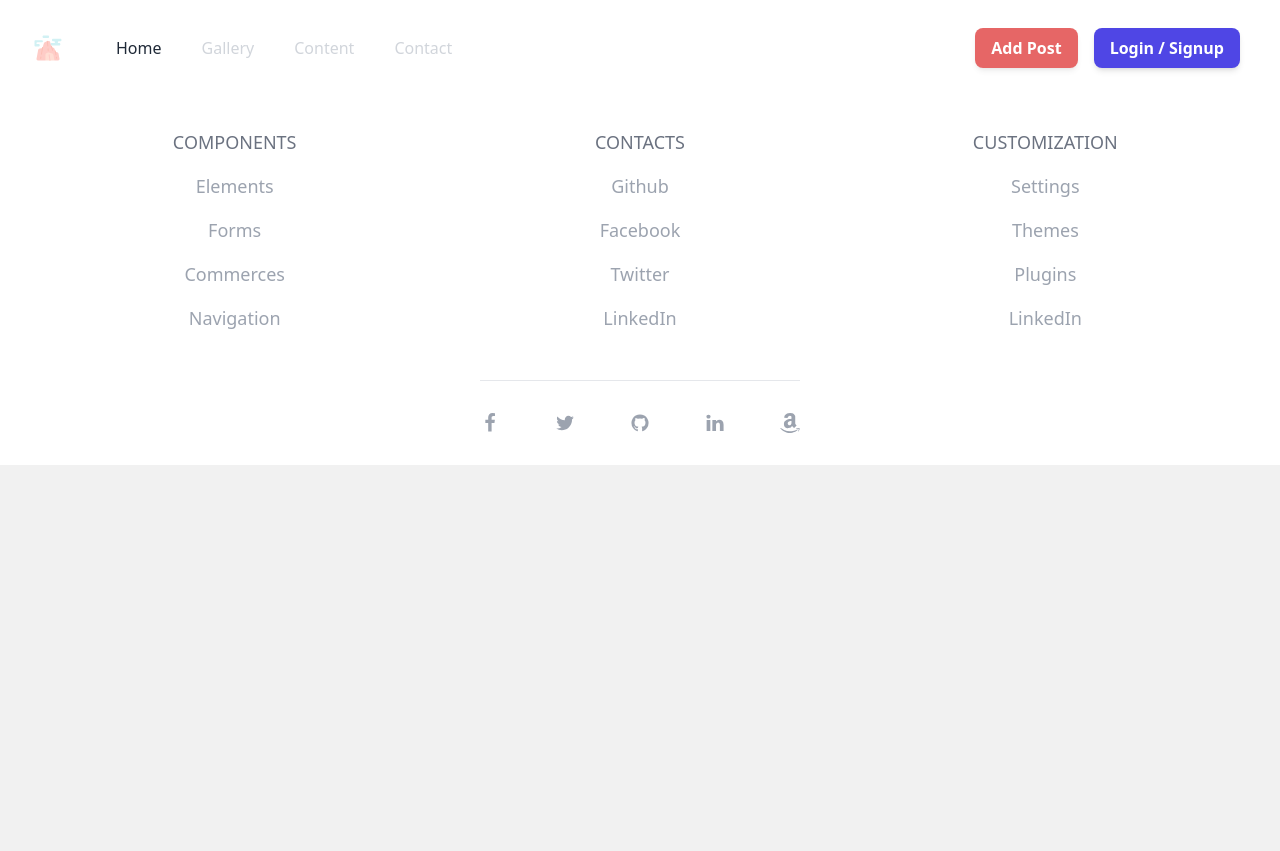
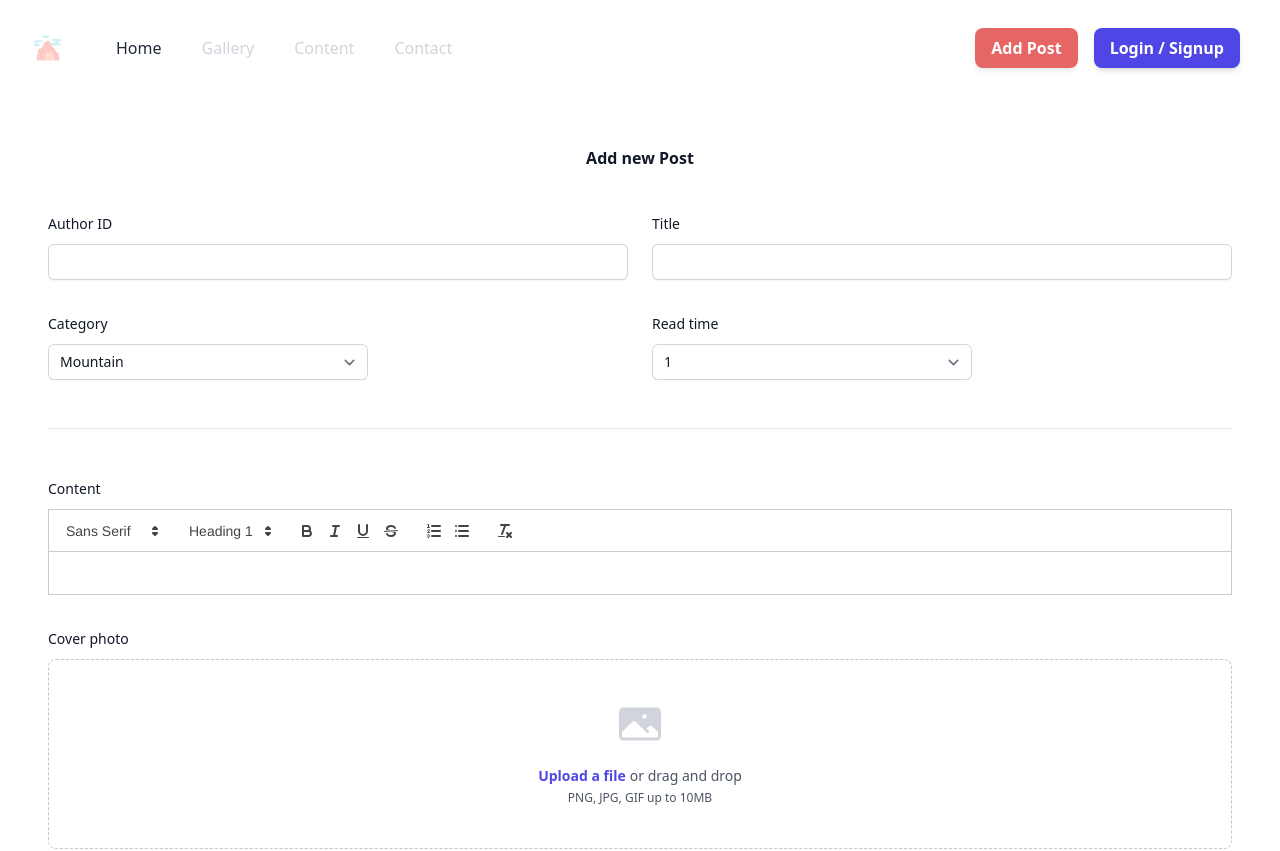
Before and after one commit to Aoblu87/frontend-blog, a React (Vite) app: page /newPost in a window 1280 px wide. Shown: the top 851 px of the page. Before the commit the page ends 800 px from the top, so only its background shows below. Built offline with nearby package versions, Linux system fonts and the light colour scheme.

Commit message:
new post fetch da controllare, non carica file, prob non legge formData poichè fetch cover all'interno di IF annidati

```diff
--- a/src/App.jsx
+++ b/src/App.jsx
@@ -7,6 +7,7 @@ import Profile from "./components/Profile/Profile"
 import { useState } from "react"
 import Main from "./components/Main/Main"
 import LoadingContext from "./contexts/LoadingContext"
+import NewPost from "./components/MyNavbar/NewPost/NewPost"
 
 export default function App() {
     const [loading, setLoading] = useState(true)
@@ -24,6 +25,7 @@ export default function App() {
                         />
                         <Route path="/blog/:id" element={<Blog />} />
                         <Route path="/profile" element={<Profile />} />
+                        <Route path="/newPost" element={<NewPost />} />
                     </Routes>
                     <Footer />
                 </BrowserRouter>
--- a/src/components/MyNavbar/NewPost/NewPost.jsx
+++ b/src/components/MyNavbar/NewPost/NewPost.jsx
@@ -3,6 +3,7 @@ import "react-quill/dist/quill.snow.css"
 import { ToastContainer, toast } from "react-toastify"
 import "react-toastify/dist/ReactToastify.css"
 import TextEditor from "./TextEditor"
+import { PhotoIcon, UserCircleIcon } from "@heroicons/react/24/solid"
 
 export default function NewPost() {
     const [text, setText] = useState("")
@@ -14,25 +15,6 @@ export default function NewPost() {
     const [cover, setCover] = useState(null)
     const [readTime, setReadTime] = useState("")
     const [posts, setPosts] = useState([])
-
-    // const getPosts = async () => {
-    //   try {
-    //     const response = await fetch(
-    //       `${import.meta.env.VITE_MY_PORT}/api/blogPosts`
-    //     );
-
-    //     if (!response.ok) {
-    //       throw new Error(`HTTP error! Status: ${response.status}`);
-    //     }
-
-    //     const data = await response.json();
-    //     setPosts(data);
-    //   } catch (error) {
-    //     console.error("Error fetching data:", error);
-    //   } finally {
-    //     setLoading(false);
-    //   }
-    // };
 
     // Controllo cambiamento nella text area
     const handleChange = useCallback((value) => {
@@ -47,10 +29,6 @@ export default function NewPost() {
         let date = new Date().toLocaleDateString()
         console.log(date)
 
-        //imposto il tempo per la chiusura del modale sincronizzato con il toast
-        const timeoutCloseLogin = () => {
-            setTimeout(closeLogin, 2500)
-        }
         const textData = {
             readTime: {
                 value: readTime,
@@ -94,7 +72,6 @@ export default function NewPost() {
                         body: formData,
                     }
                 )
-            }
                 if (fileResponse.ok) {
                     const fileDataResponse = await fileResponse.json()
                     console.log(fileDataResponse)
@@ -108,7 +85,9 @@ export default function NewPost() {
 
                         theme: "light",
                     })
-                timeoutCloseLogin()
+                } else {
+                    throw new Error(`HTTP error! Status: ${response.status}`)
+                }
             } else {
                 throw new Error(`HTTP error! Status: ${response.status}`)
             }
@@ -129,7 +108,7 @@ export default function NewPost() {
     }
     return (
         <>
-            <form onSubmit={handleSubmit}>
+            {/* <form onSubmit={handleSubmit}>
                 <div className="mb-6 text-3xl font-light text-center text-gray-800 dark:text-white">
                     Add Article
                 </div>
@@ -209,14 +188,7 @@ export default function NewPost() {
                                 required
                                 onChange={handleChange}
                             />
-                            {/* <textarea
-                                    className="flex-1 w-full px-4 py-2 text-base text-gray-700 placeholder-gray-400 bg-white border border-gray-300 rounded-lg appearance-none focus:outline-none focus:ring-2 focus:ring-purple-600 focus:border-transparent"
-                                    id="comment"
-                                    placeholder="Enter your comment"
-                                    name="comment"
-                                    rows="5"
-                                    cols="40"
-                                ></textarea> */}
+
                         </label>
                     </div>
                     <div className="col-span-2 text-right">
@@ -225,6 +197,202 @@ export default function NewPost() {
                             className="py-2 px-4  bg-indigo-600 hover:bg-indigo-700 focus:ring-indigo-500 focus:ring-offset-indigo-200 text-white w-full transition ease-in duration-200 text-center text-base font-semibold shadow-md focus:outline-none focus:ring-2 focus:ring-offset-2  rounded-lg "
                         >
                             Send
+                        </button>
+                    </div>
+                </div>
+            </form> */}
+
+            <form onSubmit={handleSubmit}>
+                <div className="w-full p-12 bg-white space-y-12">
+                    <div className="border-b border-gray-900/10 pb-12">
+                        <h2 className="text-base font-semibold leading-7 text-gray-900 text-center">
+                            Add new Post
+                        </h2>
+
+                        <div className="mt-10 grid grid-cols-1 gap-x-6 gap-y-8 sm:grid-cols-6">
+                            <div className="sm:col-span-3">
+                                <label
+                                    htmlFor="authorId"
+                                    className="block text-sm font-medium leading-6 text-gray-900"
+                                >
+                                    Author ID
+                                </label>
+                                <div className="mt-2">
+                                    <input
+                                        type="text"
+                                        name="authorId"
+                                        id="authorId"
+                                        autoComplete="title"
+                                        className="block w-full rounded-md border-0 py-1.5 text-gray-900 shadow-sm ring-1 ring-inset ring-gray-300 placeholder:text-gray-400 focus:ring-2 focus:ring-inset focus:ring-indigo-600 sm:text-sm sm:leading-6"
+                                        required
+                                        value={idAuthor}
+                                        onChange={(e) =>
+                                            setIdAuthor(e.target.value)
+                                        }
+                                    />
+                                </div>
+                            </div>
+
+                            <div className="sm:col-span-3">
+                                <label
+                                    htmlFor="title"
+                                    className="block text-sm font-medium leading-6 text-gray-900"
+                                >
+                                    Title
+                                </label>
+                                <div className="mt-2">
+                                    <input
+                                        type="text"
+                                        name="title"
+                                        id="title"
+                                        autoComplete="title"
+                                        className="block w-full rounded-md border-0 py-1.5 text-gray-900 shadow-sm ring-1 ring-inset ring-gray-300 placeholder:text-gray-400 focus:ring-2 focus:ring-inset focus:ring-indigo-600 sm:text-sm sm:leading-6"
+                                        required
+                                        value={title}
+                                        onChange={(e) =>
+                                            setTitle(e.target.value)
+                                        }
+                                    />
+                                </div>
+                            </div>
+
+                            <div className="sm:col-span-3">
+                                <label
+                                    htmlFor="category"
+                                    className="block text-sm font-medium leading-6 text-gray-900"
+                                >
+                                    Category
+                                </label>
+                                <div className="mt-2">
+                                    <select
+                                        id="category"
+                                        name="category"
+                                        autoComplete="category"
+                                        className="block w-full rounded-md border-0 py-1.5 text-gray-900 shadow-sm ring-1 ring-inset ring-gray-300 focus:ring-2 focus:ring-inset focus:ring-indigo-600 sm:max-w-xs sm:text-sm sm:leading-6"
+                                        required
+                                        value={category}
+                                        onChange={(e) =>
+                                            setCategory(e.target.value)
+                                        }
+                                    >
+                                        <option>Mountain</option>
+                                        <option>Lead</option>
+                                        <option>Boulder</option>
+                                    </select>
+                                </div>
+                            </div>
+                            <div className="sm:col-span-3">
+                                <label
+                                    htmlFor="readTime"
+                                    className="block text-sm font-medium leading-6 text-gray-900"
+                                >
+                                    Read time
+                                </label>
+                                <div className="mt-2">
+                                    <select
+                                        id="readTime"
+                                        name="readTime"
+                                        autoComplete="readTime"
+                                        className="block w-full rounded-md border-0 py-1.5 text-gray-900 shadow-sm ring-1 ring-inset ring-gray-300 focus:ring-2 focus:ring-inset focus:ring-indigo-600 sm:max-w-xs sm:text-sm sm:leading-6"
+                                        required
+                                        value={readTime}
+                                        onChange={(e) =>
+                                            setReadTime(e.target.value)
+                                        }
+                                    >
+                                        <option value="1 minute">1</option>
+                                        <option value="2 minute">2</option>
+                                        <option value="3 minute">3</option>
+                                        <option value="4 minute">4</option>
+                                        <option value="5 minute">5</option>
+                                        <option value="6 minute">6</option>
+                                    </select>
+                                </div>
+                            </div>
+                        </div>
+                    </div>
+                    <div className="border-b border-gray-900/10 pb-12">
+                        <div className="mt-10 grid grid-cols-1 gap-x-6 gap-y-8 sm:grid-cols-6">
+                            <div className="col-span-full">
+                                <label
+                                    htmlFor="content"
+                                    className="block text-sm font-medium leading-6 text-gray-900"
+                                >
+                                    Content
+                                </label>
+                                <div className="mt-2">
+                                    <TextEditor
+                                        id="content"
+                                        name="content"
+                                        rows={3}
+                                        className="block w-full rounded-md border-0 py-1.5 text-gray-900 shadow-sm ring-1 ring-inset ring-gray-300 placeholder:text-gray-400 focus:ring-2 focus:ring-inset focus:ring-indigo-600 sm:text-sm sm:leading-6"
+                                        defaultValue={""}
+                                        theme="snow"
+                                        // className="flex-1 w-full px-4 py-2 text-base text-gray-700 placeholder-gray-400 bg-white border border-gray-300 rounded-lg appearance-none focus:outline-none focus:ring-2 focus:ring-purple-600 focus:border-transparent"
+                                        text={text}
+                                        setText={setText}
+                                        required
+                                        onChange={handleChange}
+                                    />
+                                </div>
+                            </div>
+
+                            <div className="col-span-full">
+                                <label
+                                    htmlFor="cover-photo"
+                                    className="block text-sm font-medium leading-6 text-gray-900"
+                                >
+                                    Cover photo
+                                </label>
+                                <div className="mt-2 flex justify-center rounded-lg border border-dashed border-gray-900/25 px-6 py-10">
+                                    <div className="text-center">
+                                        <PhotoIcon
+                                            className="mx-auto h-12 w-12 text-gray-300"
+                                            aria-hidden="true"
+                                        />
+                                        <div className="mt-4 flex text-sm leading-6 text-gray-600">
+                                            <label
+                                                htmlFor="file-upload"
+                                                className="relative cursor-pointer rounded-md bg-white font-semibold text-indigo-600 focus-within:outline-none focus-within:ring-2 focus-within:ring-indigo-600 focus-within:ring-offset-2 hover:text-indigo-500"
+                                            >
+                                                <span>Upload a file</span>
+                                                <input
+                                                    id="file-upload"
+                                                    name="file-upload"
+                                                    type="file"
+                                                    className="sr-only"
+                                                    multiple={false}
+                                                    onChange={(e) =>
+                                                        setCover(
+                                                            e.target.files[0]
+                                                        )
+                                                    }
+                                                />
+                                            </label>
+                                            <p className="pl-1">
+                                                or drag and drop
+                                            </p>
+                                        </div>
+                                        <p className="text-xs leading-5 text-gray-600">
+                                            PNG, JPG, GIF up to 10MB
+                                        </p>
+                                    </div>
+                                </div>
+                            </div>
+                        </div>
+                    </div>
+                    <div className="mt-6 flex items-center justify-end gap-x-6">
+                        <button
+                            type="button"
+                            className="text-sm font-semibold leading-6 text-gray-900"
+                        >
+                            Cancel
+                        </button>
+                        <button
+                            type="submit"
+                            className="rounded-md bg-indigo-600 px-3 py-2 text-sm font-semibold text-white shadow-sm hover:bg-indigo-500 focus-visible:outline focus-visible:outline-2 focus-visible:outline-offset-2 focus-visible:outline-indigo-600"
+                        >
+                            Save
                         </button>
                     </div>
                 </div>
@@ -241,135 +409,6 @@ export default function NewPost() {
                 pauseOnHover={false}
                 theme="colored"
             />
-
-            {/* <dialog id="my_modal_3" className="modal">
-                <div className="modal-box max-h-fit">
-                    <form method="dialog" onSubmit={handleSubmit}>
-                        <h3 className="font-bold text-lg flex justify-center">
-                            New Post
-                        </h3>
-                        <button
-                            className="btn"
-                            onClick={() =>
-                                document.getElementById("my_modal_3").close()
-                            }
-                        >
-                            X
-                        </button>
-                        <label className="form-control w-full max-w-[100%] mb-3">
-                            <div className="label">
-                                <span className="label-text font-bold">
-                                    Author ID
-                                </span>
-                            </div>
-                            <input
-                                type="text"
-                                placeholder="234234234234234234"
-                                className="input input-bordered w-full max-w-[100%] mb-3"
-                                required
-                                value={idAuthor}
-                                onChange={(e) => setIdAuthor(e.target.value)}
-                            />
-                        </label>
-                        <label className="form-control w-full max-w-[100%] mb-3">
-                            <div className="label">
-                                <span className="label-text font-bold">
-                                    Title
-                                </span>
-                            </div>
-                            <input
-                                type="text"
-                                placeholder="Announcing new software"
-                                className="input input-bordered w-full max-w-[100%] mb-3"
-                                required
-                                value={title}
-                                onChange={(e) => setTitle(e.target.value)}
-                            />
-                        </label>
-                        <label className="form-control w-full max-w-[100%] mb-3">
-                            <div className="label">
-                                <span className="label-text font-bold">
-                                    Category
-                                </span>
-                            </div>
-                            <select
-                                className="select select-bordered"
-                                required
-                                value={category}
-                                onChange={(e) => setCategory(e.target.value)}
-                            >
-                                <option>Pick one</option>
-                                <option>Software</option>
-                                <option>Job's Interviews</option>
-                                <option>AI </option>
-                                <option>Frontend</option>
-                                <option>Backend</option>
-                            </select>
-                        </label>
-                        <label className="form-control w-full max-w-[100%] mb-3">
-                            <div className="label">
-                                <span className="label-text font-bold">
-                                    Add cover
-                                </span>
-                            </div>
-                            <input
-                                type="file"
-                                className="file-input file-input-bordered w-full max-w-[100%] mb-3"
-                                multiple={false}
-                                // onChange={handleFile}
-                                onChange={(e) => setCover(e.target.files[0])}
-                            />
-                        </label>
-                        <label className="form-control w-full max-w-[100%] mb-3">
-                            <div className="label">
-                                <span className="label-text font-bold">
-                                    Read time
-                                </span>
-                            </div>
-                            <select
-                                className="select select-bordered select-xs w-full max-w-[100%] mb-3"
-                                required
-                                value={readTime}
-                                onChange={(e) => setReadTime(e.target.value)}
-                            >
-                                <option>Minute</option>
-                                <option value="1">1 minute</option>
-                                <option value="2">2 minute</option>
-                                <option value="3">3 minute</option>
-                            </select>
-                        </label>
-                        <label
-                            className={cn(
-                                "form-control w-full max-w-[100%] mb-3 ",
-                                styles.newBlogContentContainer
-                            )}
-                        >
-                            <div className="label">
-                                <span className="label-text font-bold">
-                                    Comment
-                                </span>
-                            </div>
-                            <TextEditor
-                                theme="snow"
-                                className={cn(
-                                    "max-h-24",
-                                    styles.newBlogContent
-                                )}
-                                text={text}
-                                setText={setText}
-                                required
-                                onChange={handleChange}
-                            />
-                        </label>
-                        <div className="flex justify-end my-5 ">
-                            <button className="btn btn-success " type="submit">
-                                <Link to={"/"}>Send</Link>
-                            </button>
-                        </div>
-                    </form>
-                    <ToastContainer />
-                </div>
-            </dialog> */}
         </>
     )
 }
--- a/tailwind.config.js
+++ b/tailwind.config.js
@@ -21,7 +21,7 @@ export default {
         center: true,
     },
 
-    plugins: [require("daisyui")],
+    plugins: [require("@tailwindcss/forms"), require("daisyui")],
 
     daisyui: {
         themes: [
```
Also changed, not shown: src/components/Blog/Blog.jsx (+71 -56 lines), src/components/Main/Main.jsx (+5 -3 lines), src/components/MyNavbar/MyNavbar.jsx (+25 -0 lines). Lines whose indentation alone changed are shown as unchanged.
